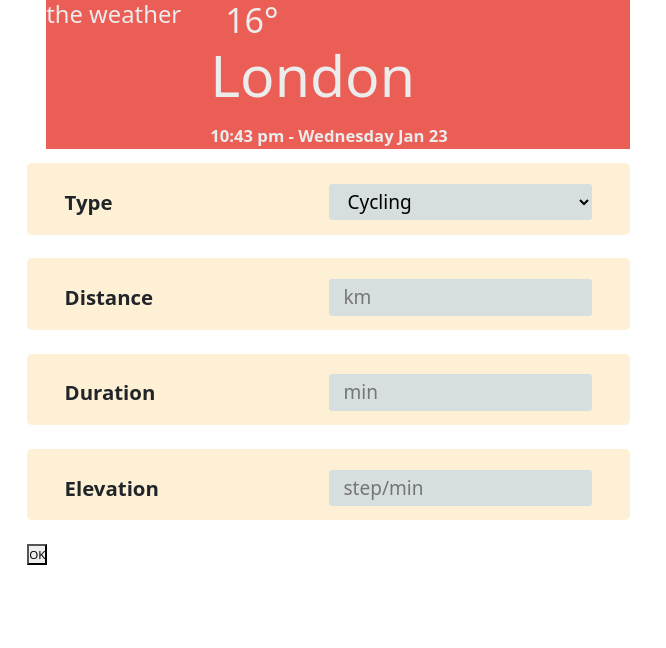
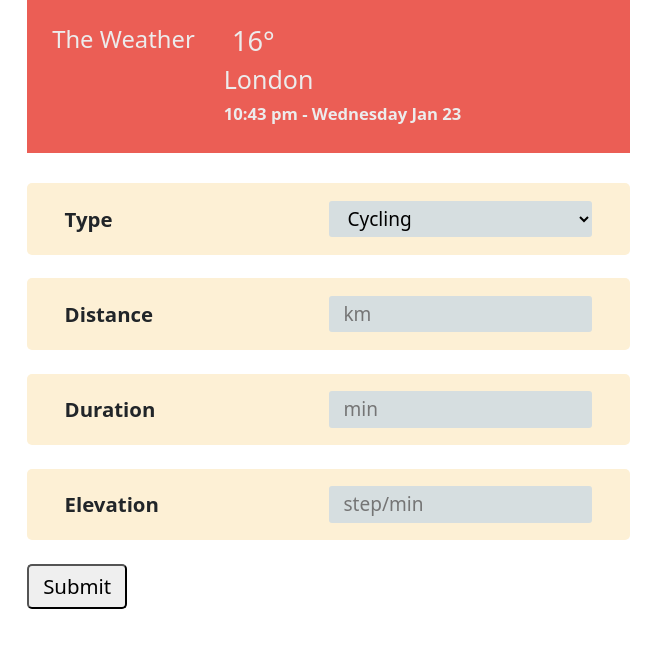
Before and after one commit to N-i-n-a/Workout-App, a plain HTML site: page index.html in a window 1280 px wide. Shown: the whole page, without its empty margins (0-666 px from the left). Drawn offline with nearby package versions, Linux system fonts and the light colour scheme; some packages are replaced by stand-ins of ours.

Commit message:
a few css tweaks

```diff
--- a/assets/css/styles.css
+++ b/assets/css/styles.css
@@ -4,6 +4,7 @@
   --color-light--1: #fdf0d5;
   --color-light--2: #ececec;
   --color-light--3: rgb(214, 222, 224);
+  --color-brand--2: #8DE4BB;
 }
 
 * {
@@ -28,8 +29,6 @@ body {
   flex: 1;
   min-height: 1000px;
   width: auto;
-
-
   height: 100%;
 }
 
@@ -51,11 +50,14 @@ body {
   overflow-x: hidden;
 }
 
+.form__hidden {
+  margin-top: 20px;
+}
 
 .form__row {
   background-color: var(--color-dark--2);
   border-radius: 5px;
-  padding: 1.5rem 2.75rem;
+  padding: 2rem 2.75rem;
   margin-bottom: 1.75rem;
   display: grid;
   height: 5.25rem;
@@ -91,11 +93,19 @@ body {
 }
 
 .form__btn {
-  width: 25%;
-  padding: 15px;
+  width: 100px;
+  padding: 5px;
   border-radius: 5px;
   font-size: 1.5rem;
   font-family: inherit;
+}
+
+.form__btn:hover {
+  color:var(--color-dark--2);
+}
+
+.ElementThatHoldsTheHistoryData {
+  background-color: var(--color-brand--2);
 }
 
 .form__input:focus {
@@ -110,10 +120,10 @@ body {
 
 #today-container {
   border-width: 2px;
-  position: relative;
+  padding: 25px !important;
+  white-space: initial;
   top: 0;
   left: 0;
-  width: 120%;
 
   background-color: var(--color-dark--2);
   color: var(--color-light--2);
@@ -140,26 +150,22 @@ body {
   margin-left: 10px;
 }
 
-
 .city-time,
-.temp,
-.weather {
+.temp {
   margin: 0 1em;
 }
 
 .city-time h1 {
   margin: 0;
   margin-bottom: 0.2em;
-  font-size: 3em;
-
+  font-size: 25px;
 }
 
 /* media query for UI responsiveness - mobile */
-@media screen and (max-width: 600px) {
+@media screen and (max-width: 480px) {
 
 }
 
 /* media query for UI responsiveness - tablet */
-@media screen and (max-width: 900px) and (min-width: 600px) {
-
+@media screen and (max-width: 768px) and (min-width: 480px) {
 }
--- a/index.html
+++ b/index.html
@@ -1,31 +1,34 @@
 <!DOCTYPE html>
 <html lang="en">
+
 <head>
   <meta charset="UTF-8" />
   <meta http-equiv="X-UA-Compatible" content="IE=edge" />
   <meta name="viewport" content="width=device-width, initial-scale=1.0" />
-    <link
-      rel="stylesheet"
-      href="https://cdn.jsdelivr.net/npm/bootstrap@5.2.3/dist/css/bootstrap.min.css"
-      integrity="sha384-rbsA2VBKQhggwzxH7pPCaAqO46MgnOM80zW1RWuH61DGLwZJEdK2Kadq2F9CUG65"
-      crossorigin="anonymous"
-    />
+
+  <title>My Cycling App</title>
+
+  <link rel="stylesheet" href="https://cdn.jsdelivr.net/npm/bootstrap@5.2.3/dist/css/bootstrap.min.css"
+    integrity="sha384-rbsA2VBKQhggwzxH7pPCaAqO46MgnOM80zW1RWuH61DGLwZJEdK2Kadq2F9CUG65" crossorigin="anonymous" />
+
   <link rel="stylesheet" href="assets/css/styles.css" />
+
   <script src="https://polyfill.io/v3/polyfill.min.js?features=default"></script>
-    <title>Workout App</title>
 </head>
+
 <body class="">
   <div class="row">
     <div class="col">
       <ul class="workouts">
+
         <section class="weather">
           <div id="today-container">
             <div class="current-weather">
-                 <h3 class="brand">the weather</h3>
+              <h3 class="brand">The Weather</h3>
             </div>
             <div id="weather-icon"></div>
             <div>
-                <h1 class="temp">16&#176;</h1>
+              <h2 class="temp mb-2">16&#176;</h1>
               <div class="city-time">
                 <h1 class="name">London</h1>
                 <small>
@@ -33,40 +36,37 @@
                 </small>
               </div>
             </div>
+
         </section>
-          <form class="form hidden">
+
+        <form class="form__hidden">
           <div class="form__row">
             <label class="form__label">Type</label>
             <select class="form__input form__input--type">
               <option value="cycling">Cycling</option>
-                <option value="running">Running</option>
+
             </select>
           </div>
           <div class="form__row">
             <label class="form__label">Distance</label>
-              <input id="distance-input"
-                class="form__input form__input--distance"
-                placeholder="km"
-              />
+            <input id="distance-input" class="form__input form__input--distance" placeholder="km" />
+
           </div>
           <div class="form__row">
             <label class="form__label">Duration</label>
-              <input id="duration-input"
-                class="form__input form__input--duration"
-                placeholder="min"
-              />
+            <input id="duration-input" class="form__input form__input--duration" placeholder="min" />
+
           </div>
+
           <div class="form__row">
             <label class="form__label">Elevation</label>
-              <input
-                class="form__input form__input--cadence"
-                placeholder="step/min"
-              />
+            <input class="form__input form__input--cadence" placeholder="step/min" />
           </div>
-            <button class="form__Btn">OK</button>
-            <p><h4 class="ElementThatHoldsTheHistoryData"></h4></p>
+          <button class="form__btn">Submit</button>
         </form>
+
       </ul>
+
     </div>
     <div class="col">
       <div id="map"></div>
@@ -76,17 +76,13 @@
 
   <div id="sidebar"></div>
 
-    <script
-      src="https://maps.googleapis.com/maps/api/js?key=AIzaSyB_9_LFP6G6wvFaO7nNQOKBmUpPrq_v9o8&v=weekly"
-      defer
-    ></script>
+  <script src="https://maps.googleapis.com/maps/api/js?key=AIzaSyB_9_LFP6G6wvFaO7nNQOKBmUpPrq_v9o8&v=weekly"
+    defer></script>
   <script src="https://cdnjs.cloudflare.com/ajax/libs/moment.js/2.24.0/moment.min.js"></script>
   <script src="https://cdnjs.cloudflare.com/ajax/libs/jquery/3.2.1/jquery.min.js"></script>
-    <script
-      src="https://code.jquery.com/jquery-3.6.2.min.js"
-      integrity="sha256-2krYZKh//PcchRtd+H+VyyQoZ/e3EcrkxhM8ycwASPA="
-      crossorigin="anonymous"
-    ></script>
+  <script src="https://code.jquery.com/jquery-3.6.2.min.js"
+    integrity="sha256-2krYZKh//PcchRtd+H+VyyQoZ/e3EcrkxhM8ycwASPA=" crossorigin="anonymous"></script>
   <script src="assets/js/app.js"></script>
 </body>
+
 </html>
```
Lines whose indentation alone changed are shown as unchanged.
